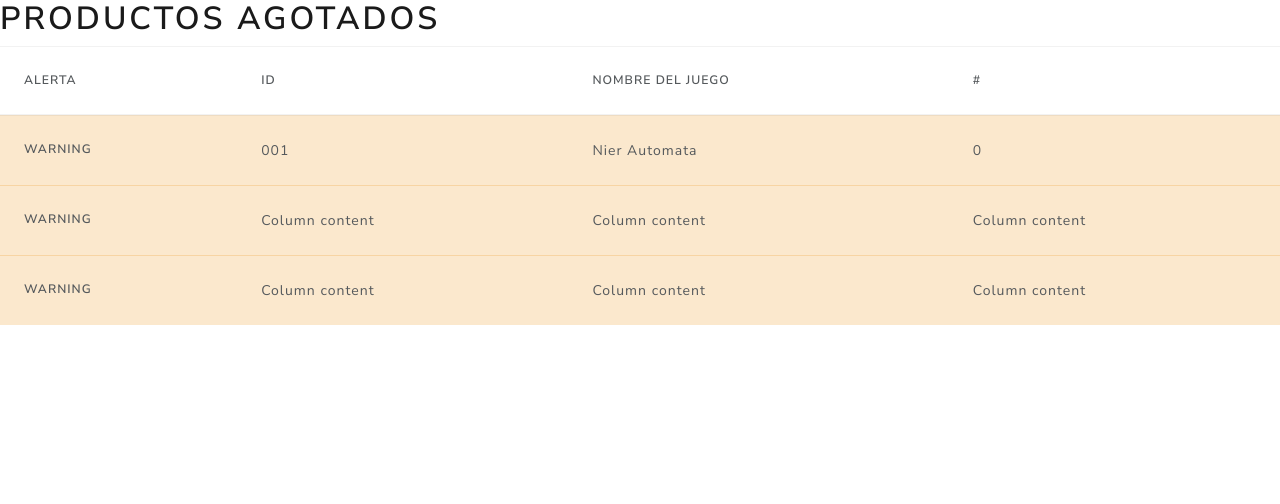
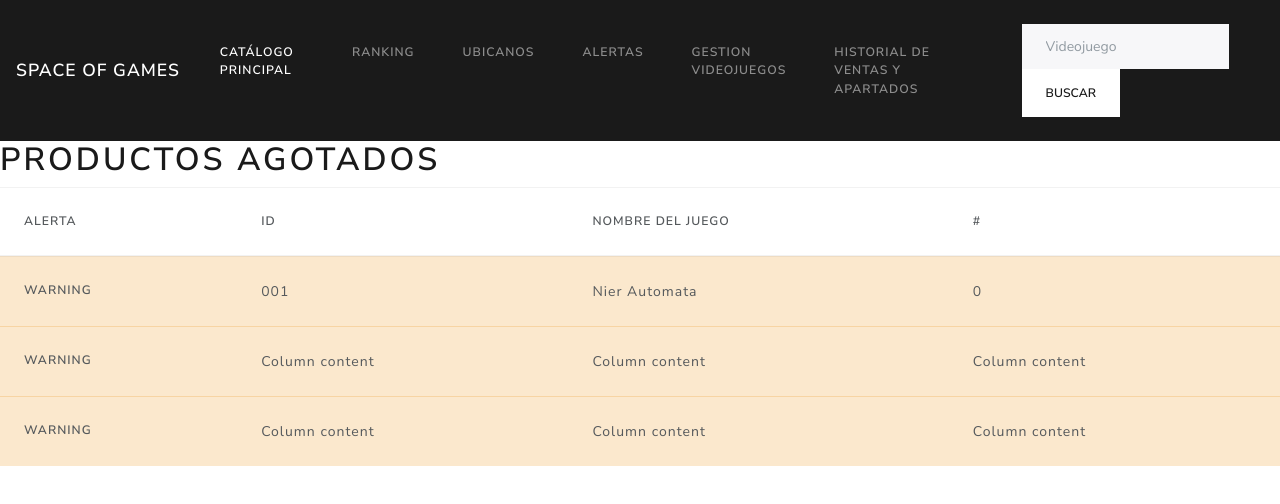
Before and after one commit to JSHectorM/SpaceGame-GG, an Electron app: page src/views/alertas.html in a window 1280 px wide. Drawn offline with Linux system fonts and the light colour scheme.

Commit message:
Merge corregido
ya casi

```diff
--- a/src/index.js
+++ b/src/index.js
@@ -1,9 +1,6 @@
-<<<<<<< HEAD
+
 const { app, BrowserWindow, Menu }= require('electron');
-=======
 
-const { app, BrowserWindow }= require('electron');
->>>>>>> beta
 const url = require ('url');
 const path = require ('path');
 var mysql = require('mysql');
--- a/src/views/alertas.html
+++ b/src/views/alertas.html
@@ -8,6 +8,41 @@
 
     <title>Aertas de produto agotadp</title>
 </head>
+<header>
+    <nav class="navbar navbar-expand-lg navbar-dark bg-primary">
+        <a class="navbar-brand" href="#">Space Of Games</a>
+        <button class="navbar-toggler" type="button" data-toggle="collapse" data-target="#navbarColor01"
+            aria-controls="navbarColor01" aria-expanded="false" aria-label="Toggle navigation">
+            <span class="navbar-toggler-icon"></span>
+        </button>
+        <div class="collapse navbar-collapse" id="navbarColor01">
+            <ul class="navbar-nav mr-auto">
+                <li class="nav-item active">
+                    <a class="nav-link" href="infovj.html">Catálogo Principal<span class="sr-only"></span></a>
+                </li>
+                <li class="nav-item">
+                    <a class="nav-link" href="prueba.html">Ranking</a>
+                </li>
+                <li class="nav-item">
+                    <a class="nav-link" href="https://goo.gl/maps/3vLx4HmzjkZ1cnAW8">Ubicanos</a>
+                </li>
+                <li class="nav-item">
+                    <a class="nav-link" href="alertas.html">Alertas</a>
+                </li>
+                <li class="nav-item">
+                    <a class="nav-link" href="listvideoj.html">Gestion Videojuegos </a>
+                </li>
+                <li class="nav-item">
+                    <a class="nav-link" href="listformularios.html">Historial de Ventas y Apartados</a>
+                </li>
+            </ul>
+            <form class="form-inline my-2 my-lg-0">
+                <input class="form-control mr-sm-2" type="text" placeholder="Videojuego">
+                <button class="btn btn-secondary my-2 my-sm-0" type="submit">Buscar</button>
+            </form>
+        </div>
+    </nav>
+</header>
 
 <body>
 
```
Also changed, not shown: package.json (+1 -8 lines), src/views/index.html (+2 -2 lines).
